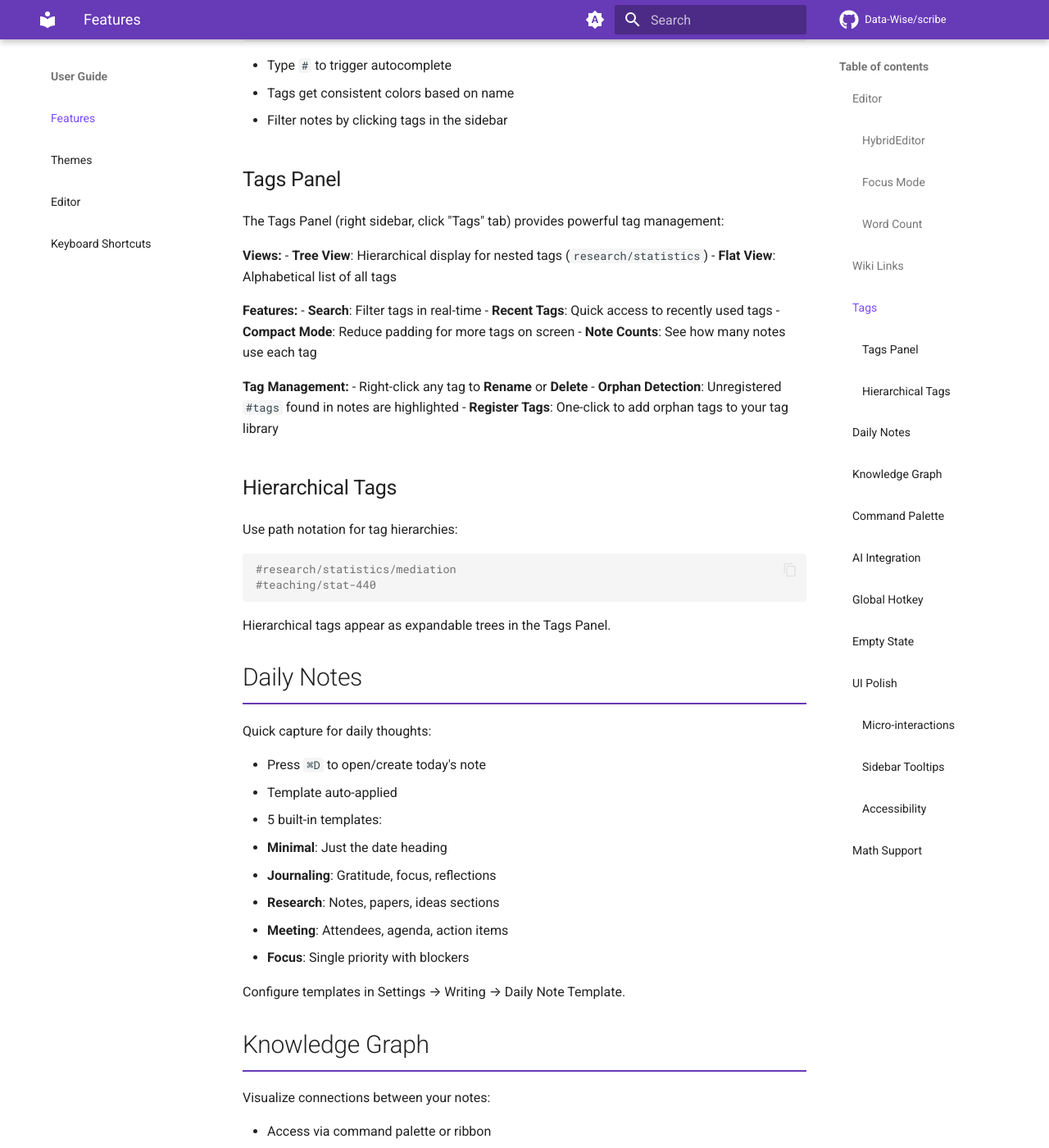
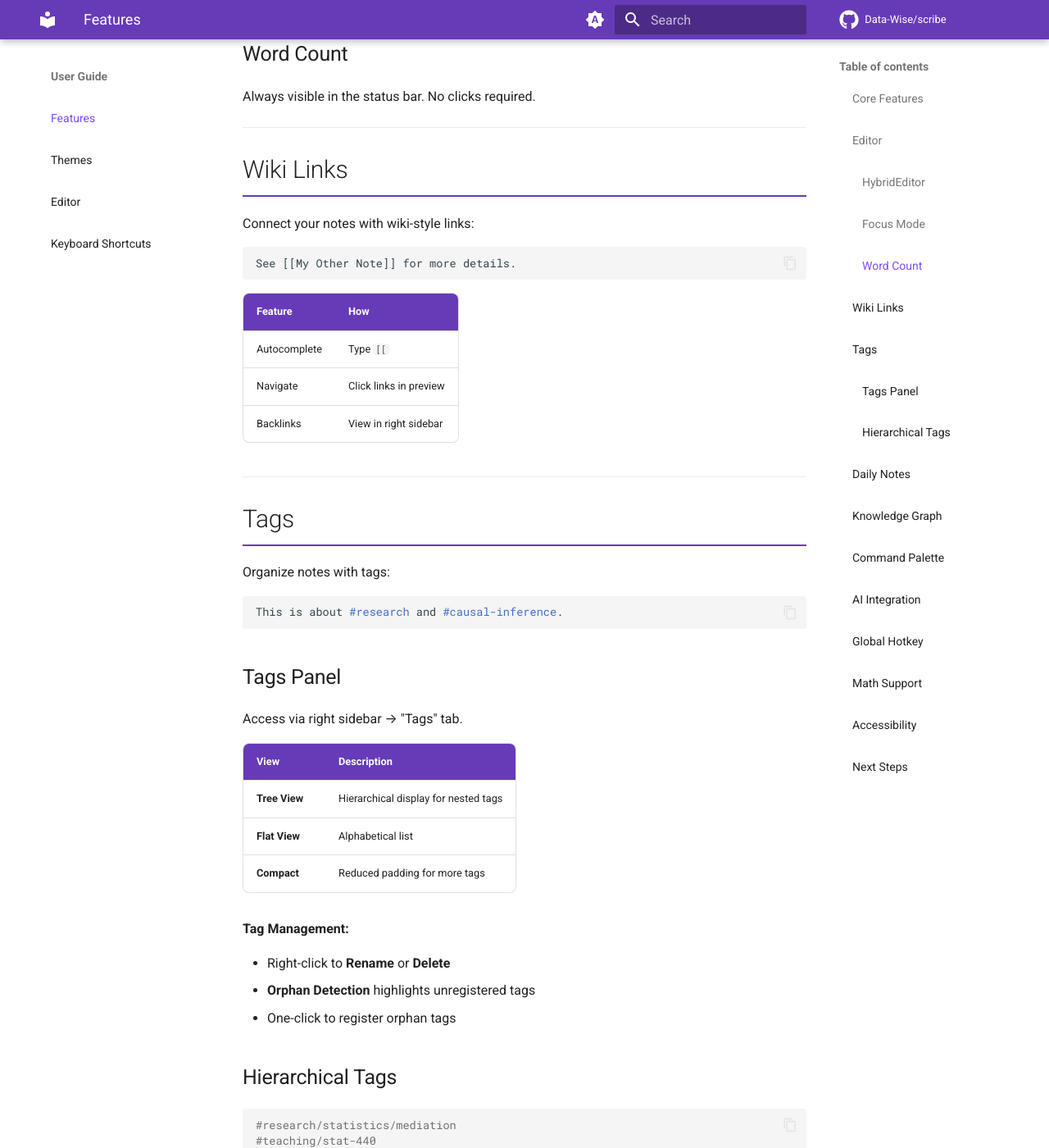
Before and after one commit to Data-Wise/scribe, an MkDocs documentation site: the page built from docs/guide/features.md, in a window 1280 px wide and 1400 px high, scrolled down 1459 px. Shown: the whole window at 82% size. Built offline with MkDocs 1.6.1 and Material for MkDocs 9.7.7, drawn with Linux system fonts in a browser that asks for light colours; comment, search, counter and statistics services are not loaded; some of the changed text lies outside the part shown.

Commit message:
docs: Apply consistent styling to Quick Start and Features pages
- QUICKSTART.md: Add tip admonition, tabbed install instructions,
  styled tables, and action buttons
- features.md: Add feature cards with icons, admonitions, tabbed
  code examples, and styled tables

🤖 Generated with [Claude Code](https://claude.com/claude-code)

Co-Authored-By: Claude Opus 4.5 <noreply@anthropic.com>

````diff
--- a/docs/guide/features.md
+++ b/docs/guide/features.md
@@ -1,30 +1,67 @@
 # Features Overview
 
-Scribe is designed with ADHD users in mind. Every feature follows the principle of **minimal friction** and **maximum focus**.
+> Every feature follows **minimal friction** and **maximum focus**
+
+---
+
+## Core Features
+
+<div class="grid cards" markdown>
+
+-   :material-pencil:{ .lg .middle } **HybridEditor**
+
+    ---
+
+    Write in markdown, preview rendered. Toggle with ⌘E.
+
+-   :material-eye-off:{ .lg .middle } **Focus Mode**
+
+    ---
+
+    Distraction-free writing. Sidebars collapse. ⌘⇧F to toggle.
+
+-   :material-link-variant:{ .lg .middle } **Wiki Links**
+
+    ---
+
+    Connect notes with `[[double brackets]]`. Autocomplete included.
+
+-   :material-tag:{ .lg .middle } **Tags**
+
+    ---
+
+    Organize with `#hashtags`. Hierarchical support (`#research/stats`).
+
+</div>
+
+---
 
 ## Editor
 
 ### HybridEditor
 
-The core of Scribe is the HybridEditor - a simple, distraction-free markdown editor:
+| Mode | Description |
+|------|-------------|
+| **Write** | Plain textarea for reliable input |
+| **Preview** | Rendered markdown with clickable links |
 
-- **Write Mode**: Plain textarea for reliable input
-- **Preview Mode**: Rendered markdown with clickable links
-- **Toggle**: Press `⌘E` to switch modes
+Press `⌘E` to toggle between modes.
 
 ### Focus Mode
 
-Enter distraction-free mode with `⌘⇧F`:
+!!! tip "Enter Focus Mode"
+    Press `⌘⇧F` to hide sidebars and center your writing.
 
 - Sidebars collapse
 - Editor centers on screen
 - Only your words remain
-
-Press `⌘⇧F` or `Escape` to exit.
+- Press `⌘⇧F` or `Escape` to exit
 
 ### Word Count
 
-Always visible in the status bar at the bottom. No clicks required.
+Always visible in the status bar. No clicks required.
+
+---
 
 ## Wiki Links
 
@@ -34,9 +71,13 @@ Connect your notes with wiki-style links:
 See [[My Other Note]] for more details.
 ```
 
-- Type `[[` to trigger autocomplete
-- Click links in preview mode to navigate
-- View backlinks in the right sidebar
+| Feature | How |
+|---------|-----|
+| Autocomplete | Type `[[` |
+| Navigate | Click links in preview |
+| Backlinks | View in right sidebar |
+
+---
 
 ## Tags
 
@@ -46,78 +87,78 @@ Organize notes with tags:
 This is about #research and #causal-inference.
 ```
 
-- Type `#` to trigger autocomplete
-- Tags get consistent colors based on name
-- Filter notes by clicking tags in the sidebar
-
 ### Tags Panel
 
-The Tags Panel (right sidebar, click "Tags" tab) provides powerful tag management:
+Access via right sidebar → "Tags" tab.
 
-**Views:**
-- **Tree View**: Hierarchical display for nested tags (`research/statistics`)
-- **Flat View**: Alphabetical list of all tags
-
-**Features:**
-- **Search**: Filter tags in real-time
-- **Recent Tags**: Quick access to recently used tags
-- **Compact Mode**: Reduce padding for more tags on screen
-- **Note Counts**: See how many notes use each tag
+| View | Description |
+|------|-------------|
+| **Tree View** | Hierarchical display for nested tags |
+| **Flat View** | Alphabetical list |
+| **Compact** | Reduced padding for more tags |
 
 **Tag Management:**
-- Right-click any tag to **Rename** or **Delete**
-- **Orphan Detection**: Unregistered `#tags` found in notes are highlighted
-- **Register Tags**: One-click to add orphan tags to your tag library
+
+- Right-click to **Rename** or **Delete**
+- **Orphan Detection** highlights unregistered tags
+- One-click to register orphan tags
 
 ### Hierarchical Tags
-
-Use path notation for tag hierarchies:
 
 ```markdown
 #research/statistics/mediation
 #teaching/stat-440
 ```
 
-Hierarchical tags appear as expandable trees in the Tags Panel.
+---
 
 ## Daily Notes
 
-Quick capture for daily thoughts:
+!!! tip "Quick Access"
+    Press `⌘D` to open/create today's note.
 
-- Press `⌘D` to open/create today's note
-- Template auto-applied
-- 5 built-in templates:
-  - **Minimal**: Just the date heading
-  - **Journaling**: Gratitude, focus, reflections
-  - **Research**: Notes, papers, ideas sections
-  - **Meeting**: Attendees, agenda, action items
-  - **Focus**: Single priority with blockers
+**5 Built-in Templates:**
 
-Configure templates in Settings → Writing → Daily Note Template.
+| Template | Use Case |
+|----------|----------|
+| **Minimal** | Just the date heading |
+| **Journaling** | Gratitude, focus, reflections |
+| **Research** | Notes, papers, ideas sections |
+| **Meeting** | Attendees, agenda, action items |
+| **Focus** | Single priority with blockers |
+
+Configure in Settings → Writing → Daily Note Template.
+
+---
 
 ## Knowledge Graph
 
 Visualize connections between your notes:
 
-- Access via command palette or ribbon
 - Interactive D3 force-directed graph
-- Notes appear as nodes, links as edges
+- Notes as nodes, links as edges
 - Pan, zoom, and click to navigate
 - See clusters of related ideas
 
+---
+
 ## Command Palette
 
-Press `⌘K` for quick access to all features:
+Press `⌘K` for quick access:
 
-- Create New Note
-- Open Daily Note
-- Toggle Focus Mode
-- Sync to Obsidian
-- Ask Claude / Gemini
+| Command | Action |
+|---------|--------|
+| New Note | Create note |
+| Daily Note | Open today's note |
+| Focus Mode | Toggle distraction-free |
+| Ask Claude | AI assistance |
+| Ask Gemini | AI assistance |
+
+---
 
 ## AI Integration
 
-Use your existing Claude and Gemini CLI subscriptions:
+Use your existing CLI subscriptions (no API keys needed):
 
 | Action | What it does |
 |--------|--------------|
@@ -127,65 +168,56 @@ Use your existing Claude and Gemini CLI subscriptions:
 | **Explain** | Simplify complex text |
 | **Research** | Find related information |
 
-No API keys needed - uses your CLI subscriptions.
+!!! note "CLI Required"
+    Install [Claude CLI](https://claude.ai/cli) or [Gemini CLI](https://ai.google.dev/gemini-api/docs/cli) first.
+
+---
 
 ## Global Hotkey
 
-Open Scribe from anywhere: `⌘⇧N`
+Open Scribe from anywhere: **⌘⇧N**
 
 Works even when Scribe is minimized or closed.
 
-## Empty State
-
-When no note is selected, Scribe shows an engaging empty state:
-
-- Animated pen icon
-- "Ready to write" heading
-- Quick action buttons (New Note, Daily Note)
-- Random inspirational writing quote
-- Command palette hint
-
-## UI Polish
-
-### Micro-interactions
-
-All interactive elements provide tactile feedback:
-
-- **Buttons**: Scale down slightly on click (0.95x)
-- **Ribbon icons**: Press feedback with background change
-- **Transitions**: Smooth 150ms animations
-
-### Sidebar Tooltips
-
-Hover over sidebar icons to see:
-
-- Icon name
-- Keyboard shortcut
-
-Tooltips appear after 200ms delay to avoid flickering.
-
-### Accessibility
-
-Scribe respects your system preferences:
-
-- **Reduced motion**: All animations disabled when `prefers-reduced-motion` is set
-- **Screen readers**: Proper ARIA labels on all interactive elements
-- **Keyboard navigation**: Full support for keyboard-only users
+---
 
 ## Math Support
 
 Write math using LaTeX syntax:
 
-**Inline math:**
-```markdown
-The formula $E = mc^2$ is famous.
-```
+=== "Inline Math"
 
-**Display math:**
-```markdown
-$$
-\int_0^\infty e^{-x^2} dx = \frac{\sqrt{\pi}}{2}
-$$
-```
+    ```markdown
+    The formula $E = mc^2$ is famous.
+    ```
+
+=== "Display Math"
+
+    ```markdown
+    $$
+    \int_0^\infty e^{-x^2} dx = \frac{\sqrt{\pi}}{2}
+    $$
+    ```
 
 Powered by KaTeX for fast, native rendering.
+
+---
+
+## Accessibility
+
+!!! tip "ADHD-Friendly Design"
+    Scribe respects your system preferences and cognitive needs.
+
+| Feature | Behavior |
+|---------|----------|
+| **Reduced motion** | Animations disabled when system preference set |
+| **Screen readers** | Proper ARIA labels |
+| **Keyboard navigation** | Full support |
+| **Auto-save** | Never lose work |
+
+---
+
+## Next Steps
+
+[Keyboard Shortcuts :material-arrow-right:](shortcuts.md){ .md-button .md-button--primary }
+[Themes Guide](themes.md){ .md-button }
````
Also changed, not shown: docs/user/QUICKSTART.md (+49 -27 lines).
